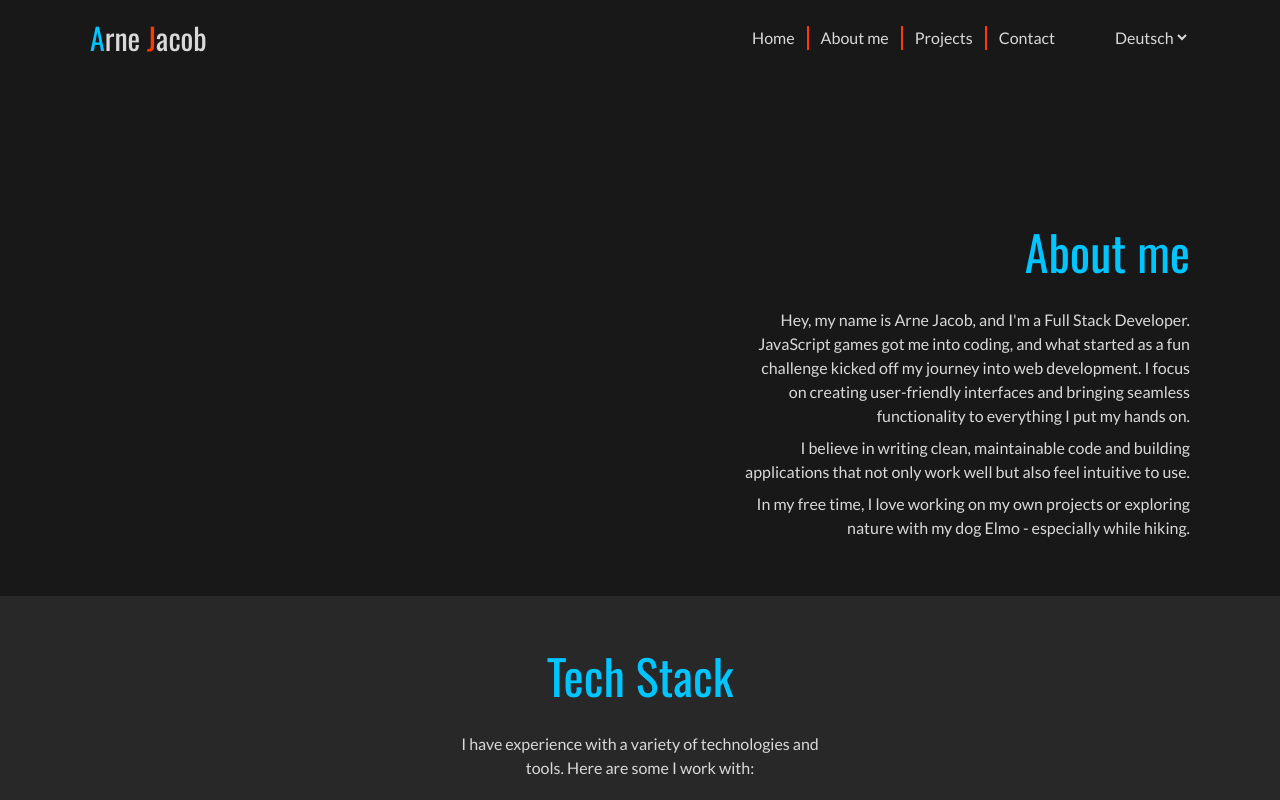
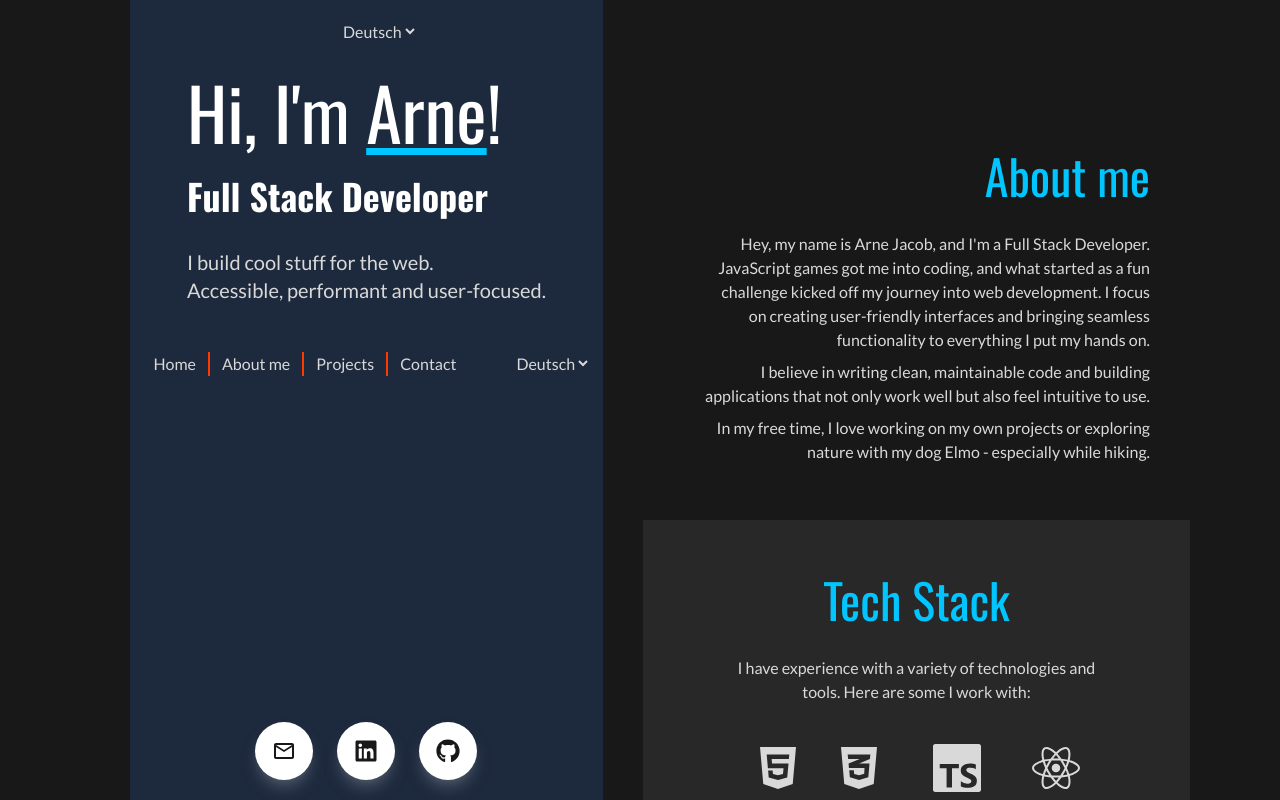
Before and after one commit to Dudeldups/personal-portfolio, a React (Vite) app in the folder frontend/: page / in a window 1280 px wide. Shown: the top 800 px of the page. Built offline with nearby package versions, Linux system fonts and the light colour scheme.

Commit message:
move header from intro to app

```diff
--- a/frontend/src/App.tsx
+++ b/frontend/src/App.tsx
@@ -9,12 +9,13 @@ import "./i18n/i18n";
 
 function App() {
   return (
-    <div className="flex min-h-screen flex-col items-center justify-center">
+    <div className="mx-auto flex min-h-screen max-w-page flex-col items-start justify-center lg:flex-row">
       <Meta />
 
       <Header />
 
-      <main className="w-full flex-1">
+      <div className="">
+        <main className="">
           <Intro />
           <Skills />
           <Projects />
@@ -23,6 +24,7 @@ function App() {
 
         <Footer />
       </div>
+    </div>
   );
 }
 
--- a/frontend/src/components/Header/Header.tsx
+++ b/frontend/src/components/Header/Header.tsx
@@ -1,50 +1,41 @@
-import { useEffect, useRef } from "react";
+import { Trans, useTranslation } from "react-i18next";
+import ButtonContainer from "../ButtonContainer/ButtonContainer";
 import Navbar from "./Navbar";
-import MobileNavbar from "./MobileNavbar";
+import LanguageSwitcher from "./LanguageSwitcher";
+import { KEYS } from "../../i18n/KEYS";
 
 const Header = () => {
-  const headerRef = useRef<HTMLDivElement>(null);
-
-  useEffect(() => {
-    const handleScroll = () => {
-      if (headerRef.current) {
-        if (window.scrollY > 0) {
-          headerRef.current.classList.add(
-            "bg-dark-light",
-            "shadow-lg",
-            "shadow-darkest",
-          );
-          headerRef.current.classList.remove("bg-darkest");
-        } else {
-          headerRef.current.classList.remove(
-            "bg-dark-light",
-            "shadow-lg",
-            "shadow-darkest",
-          );
-          headerRef.current.classList.add("bg-darkest");
-        }
-      }
-    };
-    window.addEventListener("scroll", handleScroll);
-    return () => {
-      window.removeEventListener("scroll", handleScroll);
-    };
-  }, []);
+  const { t } = useTranslation();
 
   return (
-    <header
-      ref={headerRef}
-      className="sticky top-0 z-100 w-full bg-darkest px-page backdrop-blur-sm transition-colors duration-300"
-    >
-      <div className="mx-auto flex max-w-page items-center py-5">
-        <a href="#" className="mr-auto font-oswald text-2xl sm:text-3xl">
-          <span className="text-primary">A</span>rne{" "}
-          <span className="text-accent">J</span>
-          acob
-        </a>
+    <header className="top-0 w-full px-page lg:sticky">
+      <div className="flex w-full flex-col items-center bg-slate-800 py-5 lg:min-h-screen">
+        <LanguageSwitcher />
+
+        <div className="mt-8 mb-12 text-center lg:text-left">
+          <h1>
+            <Trans i18nKey={KEYS.INTRO.TITLE}>
+              0 <span className="underline decoration-primary">1</span>2
+            </Trans>
+          </h1>
+
+          <h2 className="mt-8 text-2xl font-bold text-white sm:text-3xl md:mt-7 lg:text-4xl">
+            {t(KEYS.INTRO.JOB)}
+          </h2>
+          <p className="mt-6 max-w-md text-lg max-md:mx-auto sm:text-xl md:mt-8">
+            <Trans i18nKey={KEYS.INTRO.DESC}>
+              0 <br />2
+            </Trans>
+          </p>
+        </div>
 
         <Navbar />
-        <MobileNavbar />
+
+        <ButtonContainer
+          hideText={true}
+          hasRoundedButtons={true}
+          className="mt-auto flex items-center justify-center gap-6 md:justify-start"
+        />
       </div>
     </header>
   );
```
Lines whose indentation alone changed are shown as unchanged.
